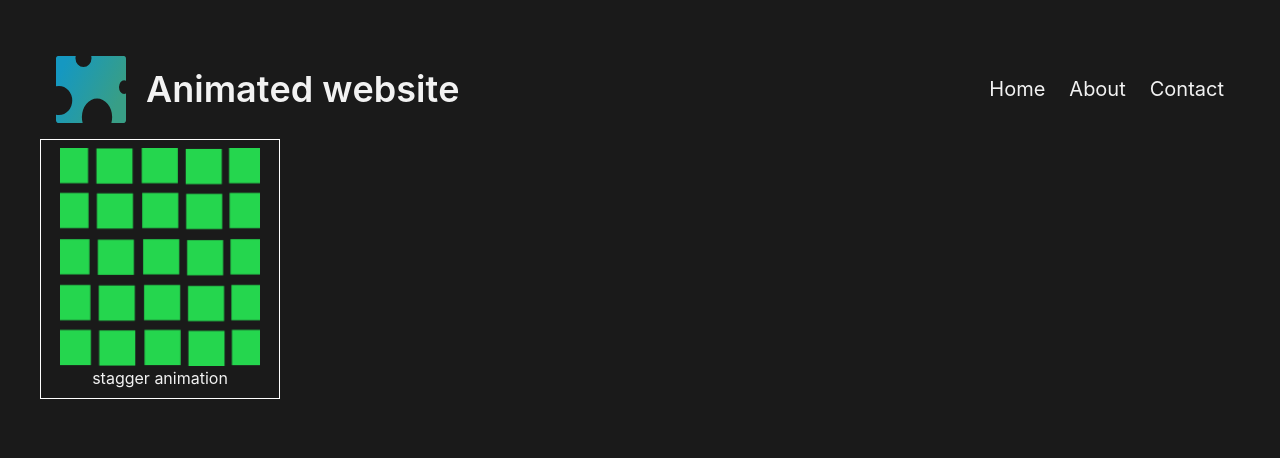
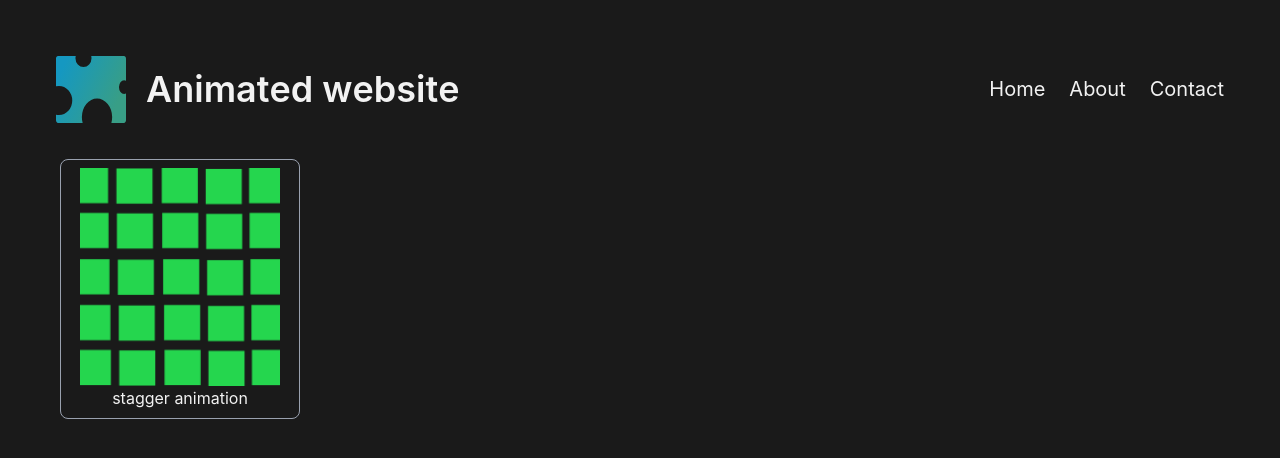
Before and after one commit to mohamedhasan-dev/web-animations, a React (Vite) app: page /home in a window 1280 px wide. Shown: the top 458 px of the page. Built offline with nearby package versions, Linux system fonts and the light colour scheme; the HTML template or start-up script is replaced by a standard one.

Commit message:
improvements

```diff
--- a/src/Nav.jsx
+++ b/src/Nav.jsx
@@ -62,13 +62,13 @@ const Nav = () => {
           </Link>
         </div>
         <div className="flex space-x-6" id="nav-links">
-          <Link to="/home" className="hover:text-blue-500 text-xl">
+          <Link to="/home" className="hover:text-blue-500 text-xl link">
             Home
           </Link>
-          <Link to="/about" className="hover:text-blue-500 text-xl">
+          <Link to="/about" className="hover:text-blue-500 text-xl link">
             About
           </Link>
-          <Link to="/contacts" className="hover:text-blue-500 text-xl">
+          <Link to="/contacts" className="hover:text-blue-500 text-xl link">
             Contact
           </Link>
         </div>
--- a/src/Stagger.jsx
+++ b/src/Stagger.jsx
@@ -34,7 +34,7 @@ const Stagger = () => {
       <div className="justify-center flex">
         <div className="grid grid-cols-15 gap-2 w-3xl justify-center">
           {amnt.map(() => (
-            <div className="w-3 h-3 bg-linear-120 from-green-400 to-green-200 m-3 box"></div>
+            <div className="w-3 h-3 bg-linear-120 from-green-400 to-green-200 m-3 box rounded-full"></div>
           ))}
           <div className="col-span-15 flex justify-center">
             <button
--- a/src/components/animated_button.jsx
+++ b/src/components/animated_button.jsx
@@ -29,6 +29,7 @@ const Anim_btn = (props) => {
         }}
         onMouseEnter={animate}
         onMouseLeave={reanimate}
+        onClick={props.onClick}
       >
         {props.text}
       </button>
--- a/src/pages/home.jsx
+++ b/src/pages/home.jsx
@@ -2,9 +2,11 @@ import gsap from "gsap";
 import { useGSAP } from "@gsap/react";
 import ScrollTrigger from "gsap/ScrollTrigger";
 import Anim_btn from "../components/animated_button";
+import { useNavigate } from "react-router-dom";
 
 gsap.registerPlugin(ScrollTrigger);
 const Home = () => {
+  const navigate = useNavigate();
   useGSAP(() => {
     console.log("GSAP animation setup");
     gsap.from(".para", {
@@ -49,7 +51,15 @@ const Home = () => {
         <br />
       </p>
       <div className="flex justify-center">
-        <Anim_btn text={"Click me"} from={"#ff0000"} to={"#ffff00"} />
+        <Anim_btn
+          text={"Click for more"}
+          from={"#ff0000"}
+          to={"#ffff00"}
+          onClick={() => {
+            navigate("/home");
+            console.log("Button clicked, navigating to /more");
+          }}
+        />
       </div>
     </main>
   );
--- a/src/pages/more.jsx
+++ b/src/pages/more.jsx
@@ -1,15 +1,47 @@
 import { useNavigate } from "react-router-dom";
+import gsap from "gsap";
+import { useRef, useEffect } from "react";
 
 const More = () => {
   const navigate = useNavigate();
   return (
+    <div className="grid grid-cols-4 gap-2 overflow-hidden p-5">
+      <Card
+        title="stagger animation"
+        bgImage="bg-[url(./assets/bg-img.png)]"
+        navigate={() => navigate("/stagger")}
+      />
+    </div>
+  );
+};
+
+export const Card = (props) => {
+  const cardRef = useRef(null);
+  const tl = useRef(null);
+
+  useEffect(() => {
+    tl.current = gsap.timeline({ paused: true });
+    tl.current.to(cardRef.current, {
+      boxShadow: "0px 0px 12px 2px #1598C1",
+      duration: 0.3,
+    });
+  }, []);
+
+  const enter = () => tl.current.play();
+  const leave = () => tl.current.reverse();
+
+  return (
     <>
-      <div className="grid grid-cols-4 gap-2">
-        <section className="w-60 h-65 p-2 border-white border flex flex-col justify-center items-center cursor-pointer" onClick={() => navigate("/stagger")}>
-          <div className="w-50 h-55 bg-[url(./assets/bg-img.png)] bg-cover bg-center"></div>
-          stagger animation
-        </section>
-      </div>
+      <section
+        className="w-60 h-65 p-2 border-gray-400 border flex flex-col justify-center items-center cursor-pointer rounded-lg overflow-hidden"
+        onClick={props.navigate}
+        ref={cardRef}
+        onMouseEnter={enter}
+        onMouseLeave={leave}
+      >
+        <div className={`w-50 h-55 ${props.bgImage} bg-cover bg-center`}></div>
+        {props.title}
+      </section>
     </>
   );
 };
```
